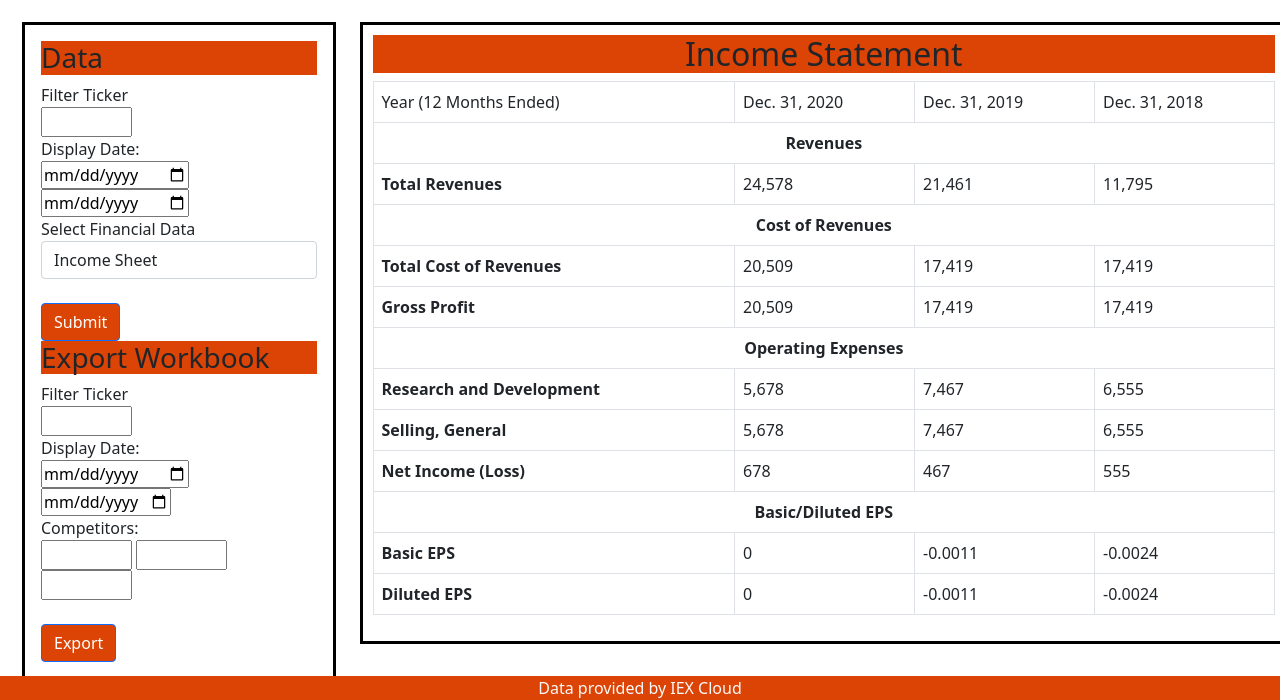
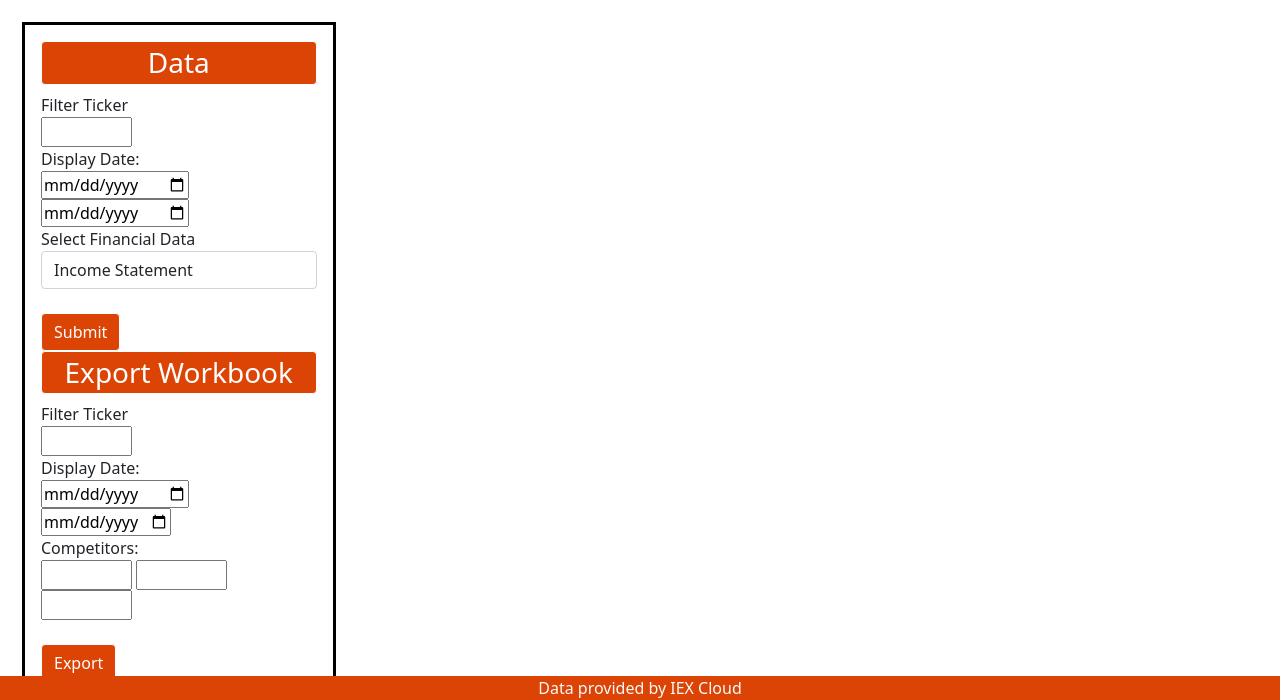
Before and after one commit to BraedenKuether/Capstone, a Django app: page /stock_research/ in a window 1280 px wide. Shown: the part 100-800 px from the top of the page. Run offline with Django 3.2, Linux system fonts and the light colour scheme.

Commit message:
Fixing template conflicts. Adding bootstrap format

```diff
--- a/backend/osig/stock_research/templates/stock_research/base_stock_research.html
+++ b/backend/osig/stock_research/templates/stock_research/base_stock_research.html
@@ -1,13 +1,14 @@
 {% extends "base.html" %}
+{% load i18n %}
 
-{% block title %}Stock Research {% endblock title %}
+{% block title %}Stock Research{% endblock title %}
 
 {% block content %}
 
     <div class="data-selector col-md-3 w-25 p-3 h-100" style="padding: 10px; outline: solid 3px black; margin-right: 30px;">
         <div class="data-filter">
-            <h3>Data</h3>
-            <form>
+            <h3 class="border border-white rounded text-center text-white p-1">Data</h3>
+            <form method="post">
                 <label for="ticker">Filter Ticker</label><br>
                 <input type="text" id="ticker" name="ticker" maxlength="4" size="4" oninput="let p=this.selectionStart;this.value=this.value.toUpperCase();this.setSelectionRange(p, p);" /><br>
                 <label for="display-date">Display Date:</label><br>
@@ -15,17 +16,17 @@
                 <input type="date" id="display-data" name="display-date"><br>
                 <label for="statement-selector">Select Financial Data</label>
                     <select class="form-control" id="statment-selector">
-                        <option>Income Sheet</option>
-                        <option>Balanace Sheet</option>
-                        <option>Cash Flows</option>
-                        <option>Key Metrics</option>
+                        <option value="income_statement">Income Statement</option>
+                        <option value="balance_sheet">Balanace Sheet</option>
+                        <option value="cash_flows">Cash Flows</option>
+                        <option value="financials">Key Metrics</option>
                     </select>
-                <br><button type="button" class="btn btn-primary btn-block">Submit</button><br>
+                <br><button type="button" class="btn btn-primary btn-block border border-white rounded">Submit</button><br>
             </form>
         </div>
 
         <div class="export-workbook">
-            <h3>Export Workbook</h3>
+            <h3 class="border border-white rounded text-center text-white p-1">Export Workbook</h3>
             <form>
                 <label for="ticker">Filter Ticker</label><br>
                 <input type="text" id="ticker" name="ticker" maxlength="4" size="4" oninput="let p=this.selectionStart;this.value=this.value.toUpperCase();this.setSelectionRange(p, p);" /><br>
@@ -37,10 +38,13 @@
                 <input type="text" id="ticker" name="ticker" maxlength="4" size="4" oninput="let p=this.selectionStart;this.value=this.value.toUpperCase();this.setSelectionRange(p, p);" />
                 <input type="text" id="ticker" name="ticker" maxlength="4" size="4" oninput="let p=this.selectionStart;this.value=this.value.toUpperCase();this.setSelectionRange(p, p);" />
             </form>
-            <br><button type="button" class="btn btn-primary btn-block">Export</button>
+            <br><button type="button" class="btn btn-primary btn-block border border-white rounded">Export</button>
 
         </div>
     </div>
+
+    {% block stockContent %}{% endblock stockContent %}
+    <!--
 
     <div class="data col-md-8 w-75 h-100" style="padding: 10px; outline: solid 3px black;">
         <h2 style="text-align: center;">Income Statement</h2>
@@ -117,4 +121,6 @@
             </tbody>
         </table>
     </div>
+    -->
+
 {% endblock content %}
```
